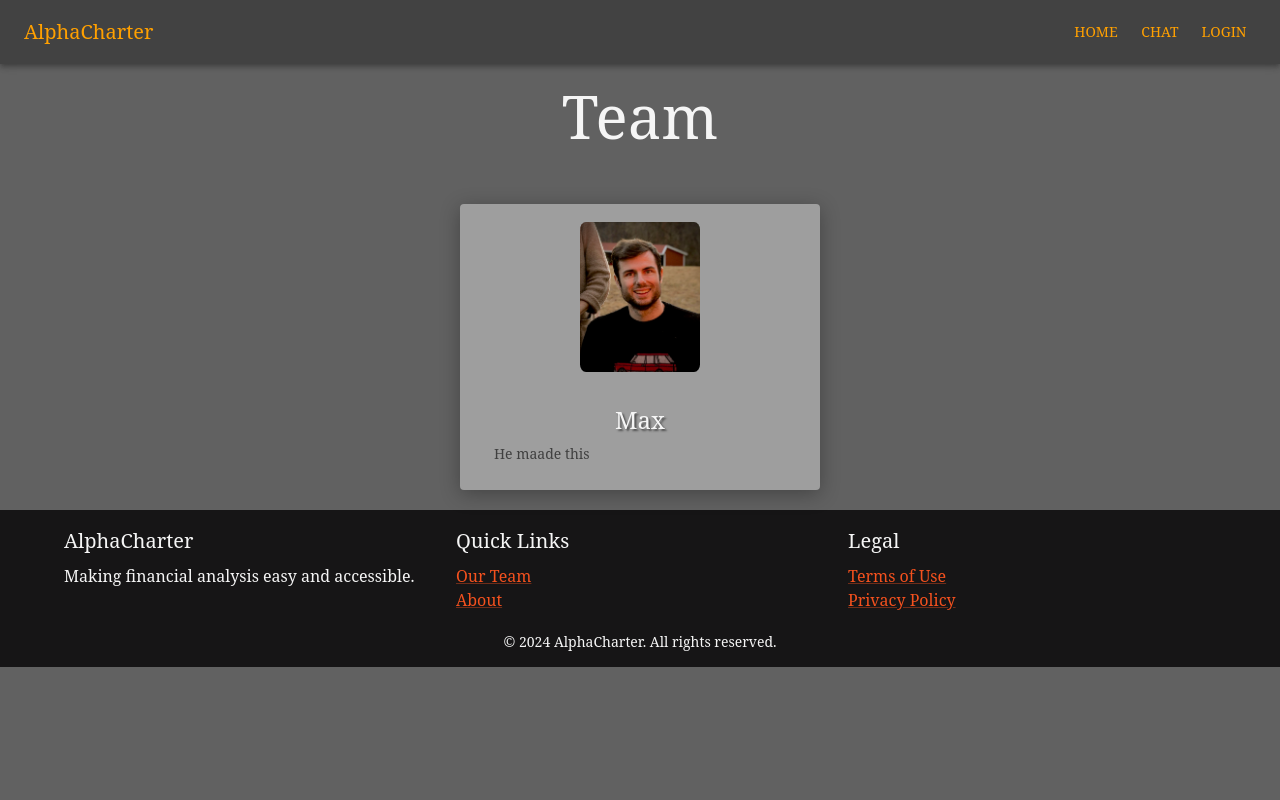
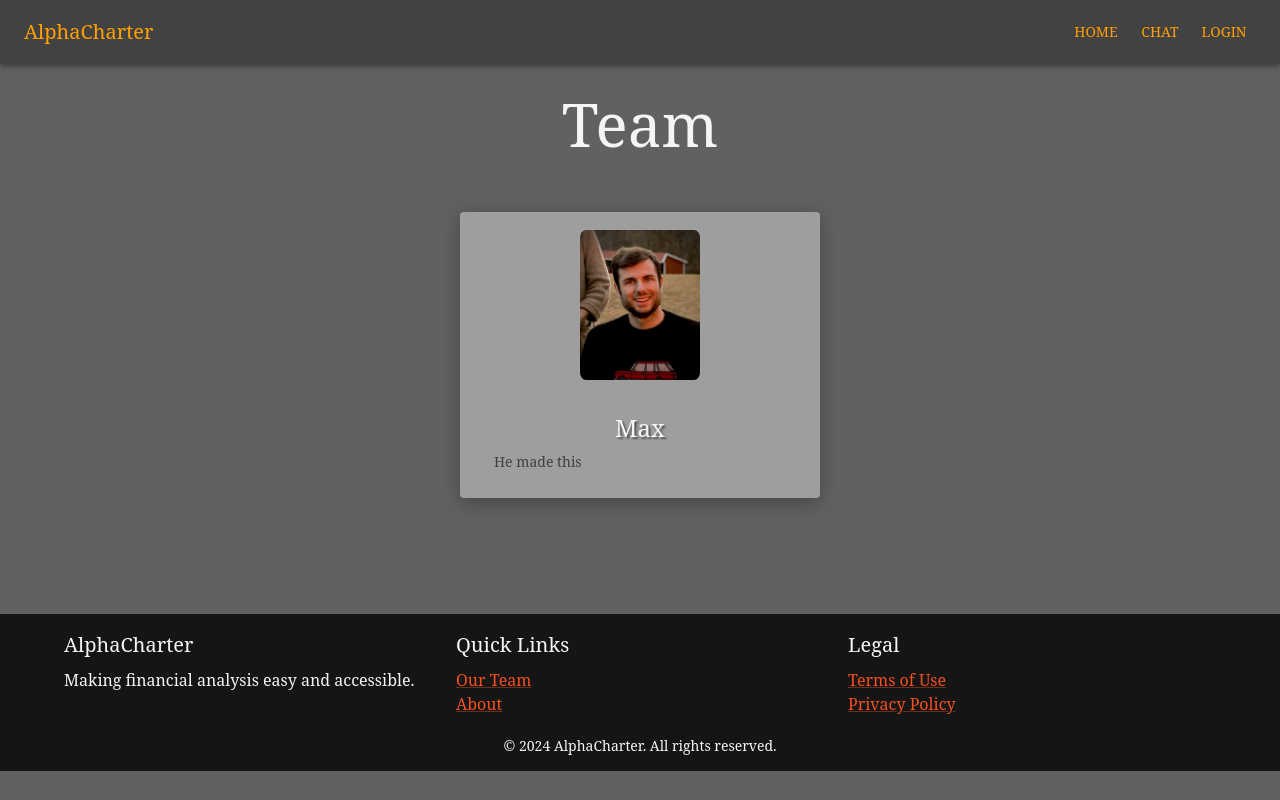
Before and after one commit to SailingSF/alphacharter-frontend, a React (Create React App) app: page /team in a window 1280 px wide. Built offline with nearby package versions, Linux system fonts and the light colour scheme.

Commit message:
add margin to bottom

```diff
--- a/src/components/TeamPage.jsx
+++ b/src/components/TeamPage.jsx
@@ -11,18 +11,19 @@ function TeamPage() {
     const bios = [
         {
             name: "Max",
-            description: "He maade this",
+            description: "He made this",
             photo: maxheadshot,
         }
     ];
 
     return (
         <Container maxWidth='lg'>
-            <Typography variant='h2' component='h1' align='center' marginTop={2}>Team</Typography>
+            <Typography variant='h2' component='h1' align='center' marginTop={3}>Team</Typography>
             <Box sx={{
                 display: 'flex',
                 justifyContent: 'center',
                 marginTop: 4,
+                marginBottom: 12,
             }}>
                 <Grid container spacing={2} justifyContent='center' style={{ padding: '20px'}}>
                 {bios.map(member => (
```
